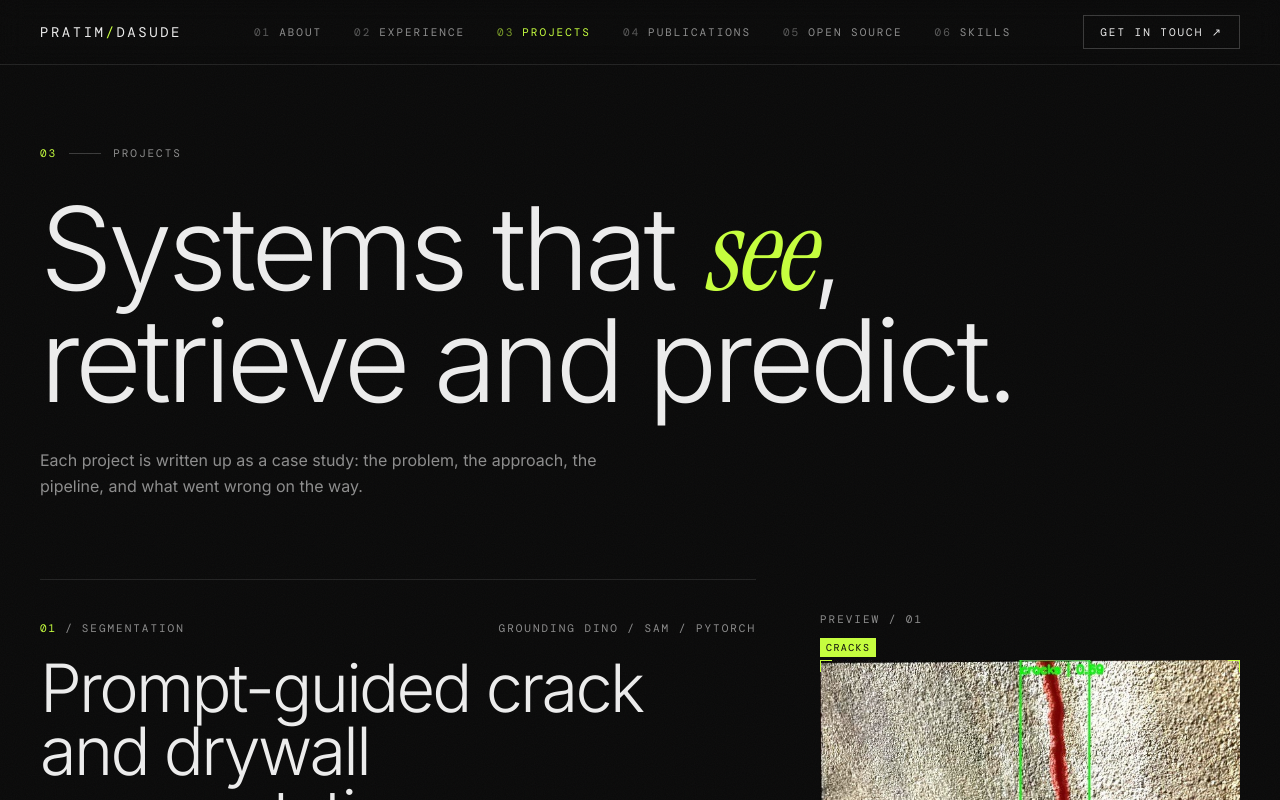
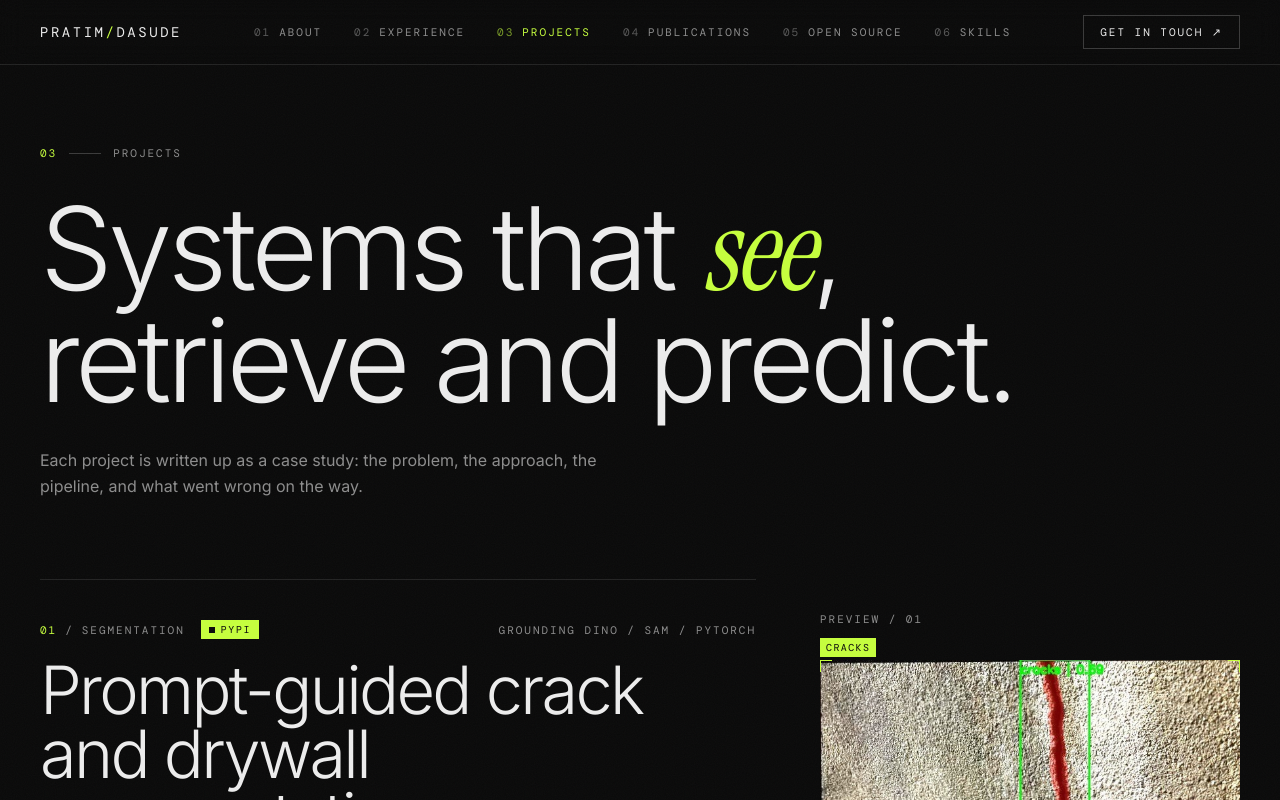
Before and after one commit to pratim4dasude/Personal_dashboard, a Next.js app: page /projects in a window 1280 px wide. Shown: the top 800 px of the page. Built offline with nearby package versions, Linux system fonts and the light colour scheme; a web font is replaced by a local one.

Commit message:
feat: add a small PyPI badge to published projects on the projects list

```diff
--- a/app/components/project/ProjectList.tsx
+++ b/app/components/project/ProjectList.tsx
@@ -38,10 +38,22 @@ export default function ProjectList({ projects }: { projects: Project[] }) {
               className="group block py-8 sm:py-10"
             >
               <div className="flex items-baseline justify-between gap-4">
-                <span className="label">
-                  <span className={active === i ? "text-accent" : "text-fg"}>{String(i + 1).padStart(2, "0")}</span>
-                  <span className="mx-2 text-muted">/</span>
-                  {p.tags[0]}
+                <span className="flex flex-wrap items-center gap-x-4 gap-y-2">
+                  <span className="label">
+                    <span className={active === i ? "text-accent" : "text-fg"}>{String(i + 1).padStart(2, "0")}</span>
+                    <span className="mx-2 text-muted">/</span>
+                    {p.tags[0]}
+                  </span>
+                  {p.package && (
+                    <span
+                      title={`Published on PyPI: ${p.package.name}`}
+                      className="inline-flex items-center gap-1.5 bg-accent px-2 py-0.5 font-mono text-[10px] uppercase tracking-[0.16em] text-accent-ink"
+                    >
+                      <span aria-hidden className="h-1.5 w-1.5 bg-accent-ink" />
+                      PyPI
+                      <span className="sr-only">: published package {p.package.name}</span>
+                    </span>
+                  )}
                 </span>
                 <span className="label hidden sm:block">{p.stack.split(",").slice(0, 3).join(" / ")}</span>
               </div>
```
